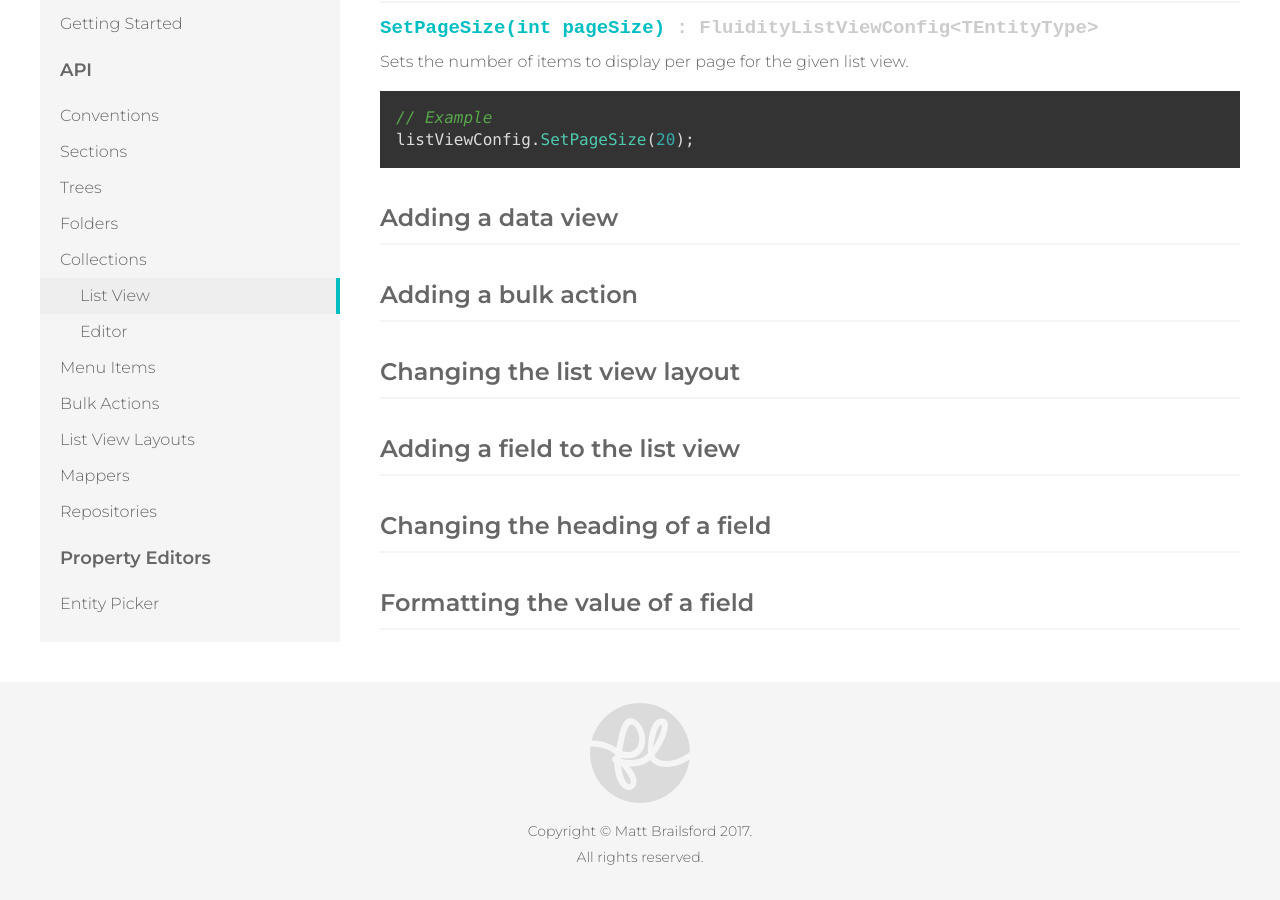
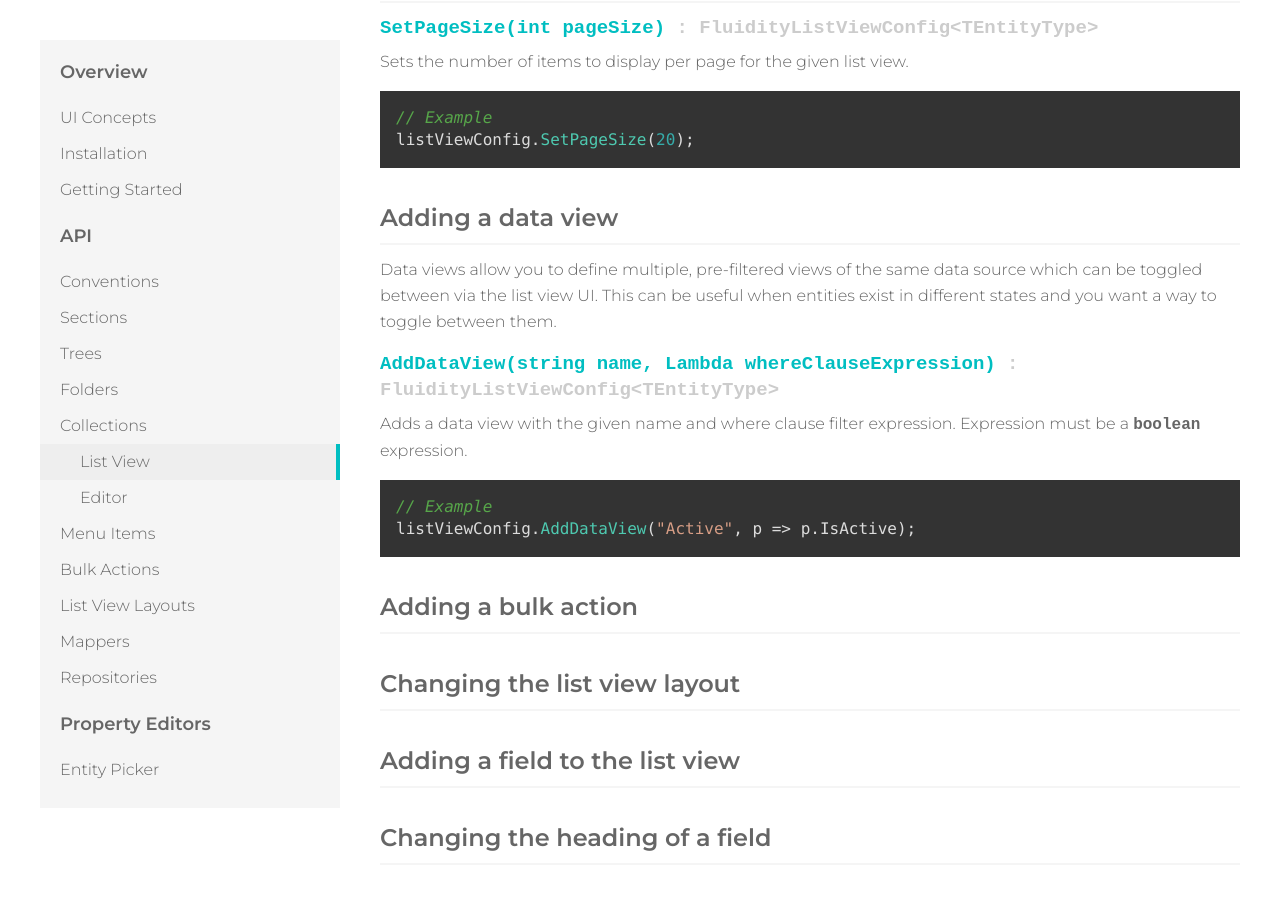
Before and after one commit to mattbrailsford/umbraco-fluidity, a Jekyll site: the page built from docs/_pages/02-api-04-collections-00-list-view.md, in a window 1280 px wide and 900 px high, scrolled down 1140 px. Built offline with Jekyll 4.4.1, drawn with Linux system fonts in a browser that asks for light colours.

Commit message:
Data View docs

`````diff
--- a/docs/_pages/02-api-04-collections-00-list-view.md
+++ b/docs/_pages/02-api-04-collections-00-list-view.md
@@ -50,6 +50,18 @@
 ### Adding a data view
 {: .mt}
 
+Data views allow you to define multiple, pre-filtered views of the same data source which can be toggled between via the list view UI. This can be useful when entities exist in different states and you want a way to toggle between them.
+
+#### AddDataView(string name, Lambda whereClauseExpression) *: FluidityListViewConfig&lt;TEntityType&gt;*
+{: .signature}
+
+Adds a data view with the given name and where clause filter expression. Expression must be a `boolean` expression.
+
+````csharp
+// Example
+listViewConfig.AddDataView("Active", p => p.IsActive);
+````
+
 ### Adding a bulk action
 {: .mt}
 
`````
